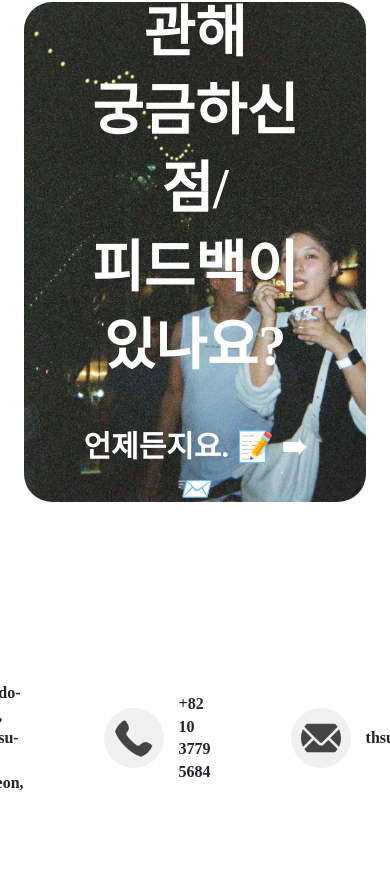
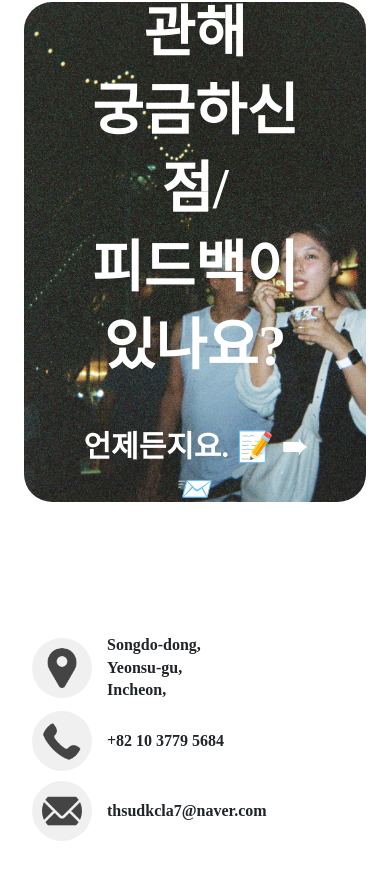
Before and after one commit to yeeun426/personal-portfolio, a React (Create React App) app in the folder front/: page /project/1 in a window 390 px wide. Shown: the part 4612-5486 px from the top of the page. Built offline with nearby package versions, Linux system fonts and the light colour scheme; a web font is replaced by a local one.

Commit message:
feat : footer 반응형

```diff
--- a/front/src/components/Main/styled.js
+++ b/front/src/components/Main/styled.js
@@ -47,7 +47,7 @@ export const HeaderStyled = styled.div`
 
 export const FooterStyled = styled.div`
   background: #f5f5f7;
-  padding: 5em 0;
+  padding: 4em 0;
 
   .footer-my {
     display: flex;
@@ -77,4 +77,13 @@ export const FooterStyled = styled.div`
     gap: 9em;
     margin: 4em;
   }
+
+  @media (max-width: 800px) {
+    padding: 2rem;
+
+    .footer-my {
+      flex-direction: column;
+      gap: 10px;
+    }
+  }
 `;
--- a/front/src/pages/Main/style.js
+++ b/front/src/pages/Main/style.js
@@ -80,7 +80,7 @@ export const IntroduceStyled = styled.div`
   }
 
   h4 {
-    font-size: calc(1rem + 1vw);
+    font-size: max(calc(1rem + 1vw), 30px);
   }
 
   .edu-sub {
@@ -178,7 +178,7 @@ export const IntroduceStyled = styled.div`
       justify-content: center;
     }
     .skills-item svg {
-      width: 90px;
+      width: 85px;
     }
   }
 `;
```
